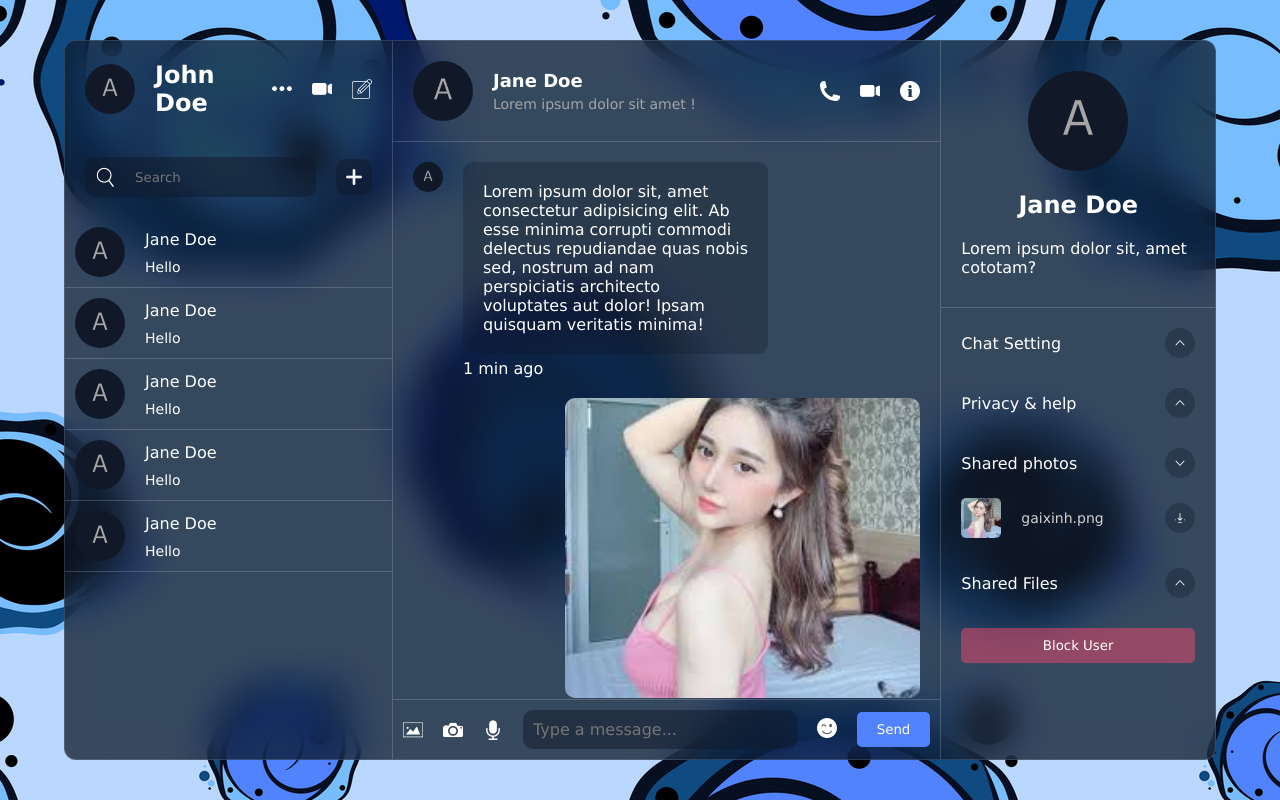
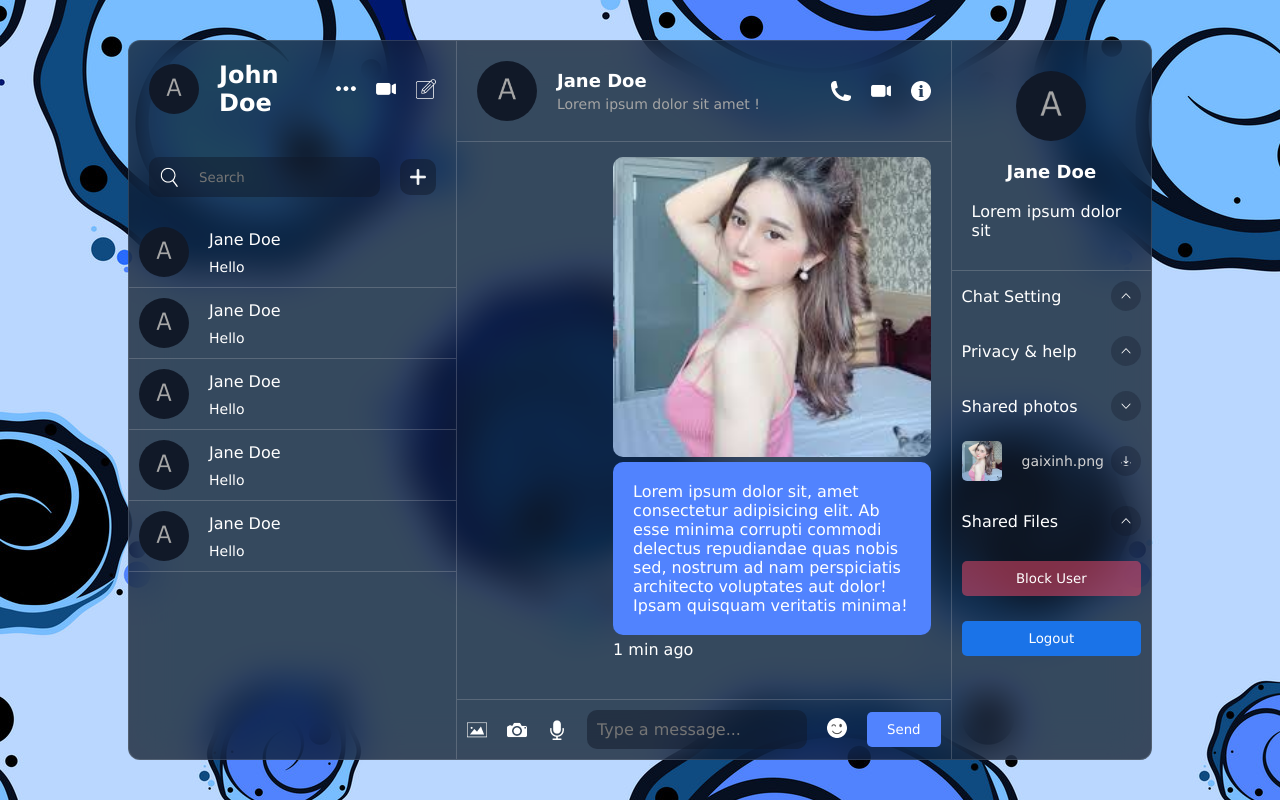
Before and after one commit to HuynhLongNhat/Chat-App, a React (Vite) app: page / in a window 1280 px wide. Built offline with nearby package versions, Linux system fonts and the light colour scheme.

Commit message:
React Auto-Scroll using useRef Hook

```diff
--- a/src/components/Chat.jsx
+++ b/src/components/Chat.jsx
@@ -1,13 +1,21 @@
-import React, { useState } from 'react'
+import React, { useEffect, useRef, useState } from 'react'
 import "../style/Chat.scss"
 import EmojiPicker from 'emoji-picker-react'
 const Chat = () => {
     const [open, setOpen] = useState(false)
     const [text, setText] = useState("");
+
+    const endRef = useRef(null);
     const handleEmoji = (e) => {
         setText((prev) => prev + e.emoji)
         setOpen(false)
     }
+
+    useEffect(() => {
+        endRef.current?.scrollIntoView({
+            behavior: "smooth"
+        })
+    })
     return (
         <div className='chat'>
             <div className="top">
@@ -46,7 +54,9 @@ const Chat = () => {
                     </div>
 
                 </div>
+                <div ref={endRef}>
 
+                </div>
             </div>
             <div className="bottom">
                 <div className="icons">
--- a/src/components/Details.jsx
+++ b/src/components/Details.jsx
@@ -6,7 +6,7 @@ const Details = () => {
             <div className="user">
                 <img src='./avatar.png' alt='' />
                 <h2>Jane Doe</h2>
-                <p>Lorem ipsum dolor sit, amet cototam?</p>
+                <p>Lorem ipsum dolor sit</p>
             </div>
             <div className='info'>
                 <div className="option">
@@ -45,6 +45,7 @@ const Details = () => {
                     </div>
                 </div>
                 <button>Block User</button>
+                <button className='logout-btn'>Logout</button>
             </div>
         </div>
     )
--- a/src/index.scss
+++ b/src/index.scss
@@ -14,7 +14,7 @@ body {
 }
 
 .container {
-  width: 90vw;
+  width: 80vw;
   height: 90vh;
   background-color: rgba(17, 25, 40, 0.75);
   border-radius: 12px;
--- a/src/style/Detail.scss
+++ b/src/style/Detail.scss
@@ -8,17 +8,20 @@
         gap: 20px;
         border-bottom: 1px solid #dddddd35;
         img {
-            width: 100px;
-            height: 100px;
+            width: 70px;
+            height: 70px;
             border-radius: 50%;
             object-fit: cover;
         }
+        h2 {
+            font-size: 18px;
+        }
     }
     .info {
-        padding: 20px;
+        padding: 10px;
         display: flex;
         flex-direction: column;
-        gap: 30px;
+        gap: 25px;
         .option {
             .title {
                 display: flex;
@@ -70,7 +73,7 @@
             }
         }
         button {
-            padding: 10px 20px;
+            padding: 10px;
             background-color: rgba(230, 74, 105, 0.533);
             color: white;
             border: none;
@@ -79,6 +82,10 @@
             &:hover {
                 background-color: rgba(236, 12, 12, 0.884);
             }
+            &.logout-btn {
+                padding: 10px;
+                background-color: #1a73e8;
+            }
         }
     }
 }
```
